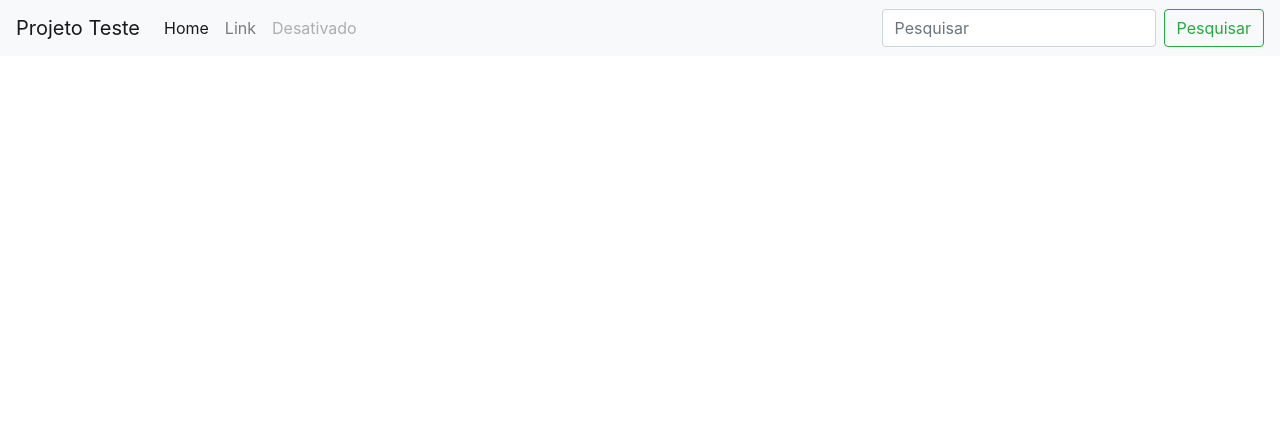
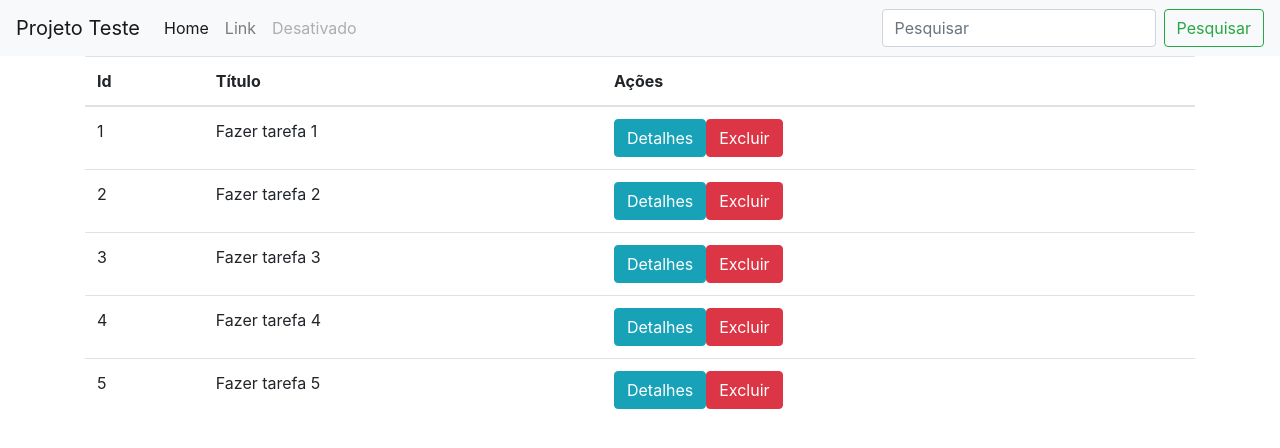
Before and after one commit to alefeio/salao_front, an Angular app: page / in a window 1280 px wide. Shown: the top 448 px of the page. Built offline with nearby package versions, Linux system fonts and the light colour scheme.

Commit message:
component tasks adicionado

```diff
--- a/src/app/app.component.html
+++ b/src/app/app.component.html
@@ -1 +1,4 @@
 <navbar></navbar>
+<div class="container">
+    <tasks></tasks>
+</div>
--- a/src/app/app.module.ts
+++ b/src/app/app.module.ts
@@ -4,11 +4,13 @@
 import { AppRoutingModule } from './app-routing.module';
 import { AppComponent } from './app.component';
 import { NavbarComponent } from './navbar/navbar.component';
+import { TasksComponent } from './tasks/tasks.component';
 
 @NgModule({
   declarations: [
     AppComponent,
-    NavbarComponent
+    NavbarComponent,
+    TasksComponent
   ],
   imports: [
     BrowserModule,
--- /dev/null
+++ b/src/app/tasks/tasks.component.html
@@ -0,0 +1,17 @@
+<table class="table">
+    <thead>
+        <th>Id</th>
+        <th>Título</th>
+        <th>Ações</th>
+    </thead>
+    <tbody>
+        <tr *ngFor="let task of tasks">
+            <td>{{task.id}}</td>
+            <td>{{task.titulo}}</td>
+            <td>
+                <button class="btn btn-info">Detalhes</button>
+                <button class="btn btn-danger">Excluir</button>
+            </td>
+        </tr>
+    </tbody>
+</table>
--- /dev/null
+++ b/src/app/tasks/tasks.component.ts
@@ -0,0 +1,25 @@
+import { Component, OnInit } from '@angular/core'
+
+const TASKS: Array<any> = [
+    { id: 1, titulo: 'Fazer tarefa 1' },
+    { id: 2, titulo: 'Fazer tarefa 2' },
+    { id: 3, titulo: 'Fazer tarefa 3' },
+    { id: 4, titulo: 'Fazer tarefa 4' },
+    { id: 5, titulo: 'Fazer tarefa 5' }
+]
+
+@Component({
+    selector: 'tasks',
+    templateUrl: './tasks.component.html'
+})
+
+export class TasksComponent implements OnInit {
+    public tasks
+
+    public constructor(){
+    }
+
+    ngOnInit(){
+        this.tasks = TASKS
+    }
+}
```
